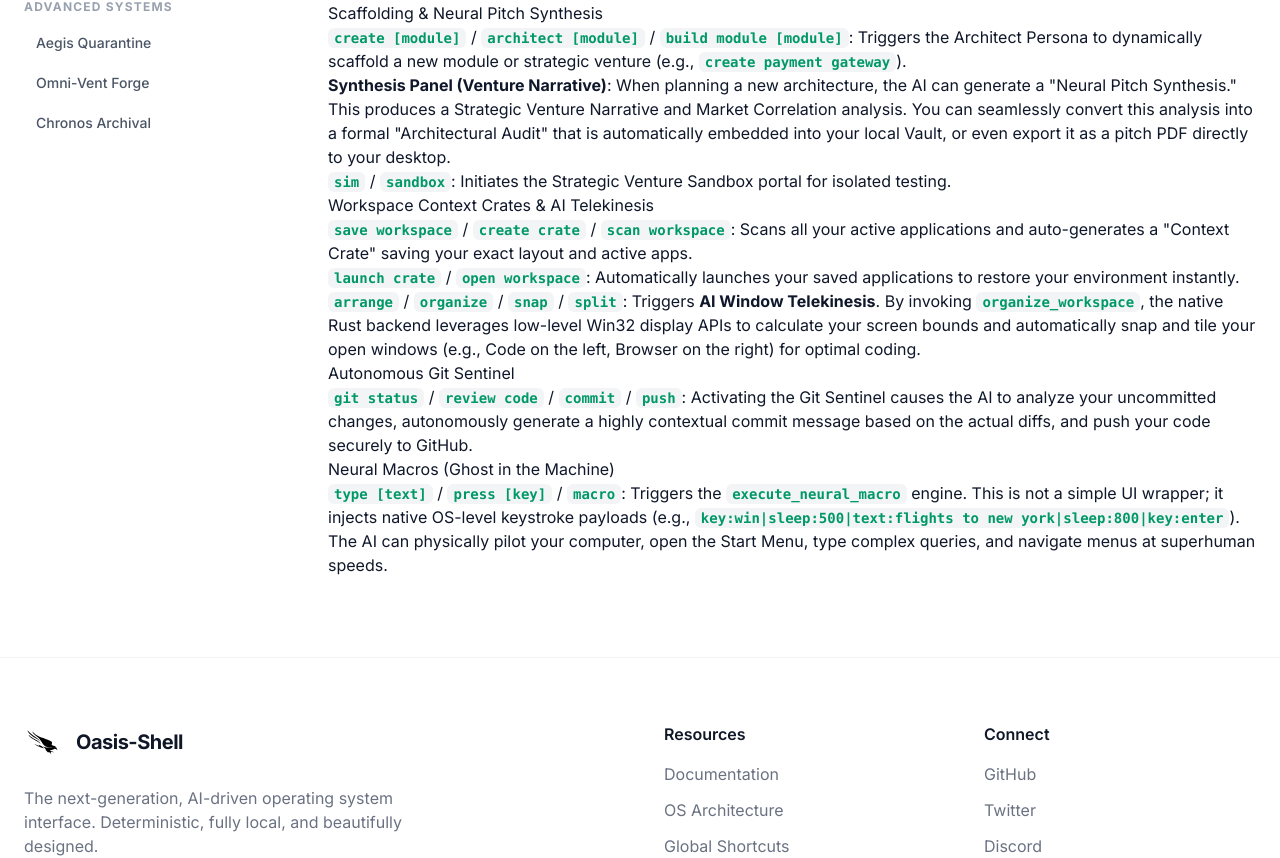
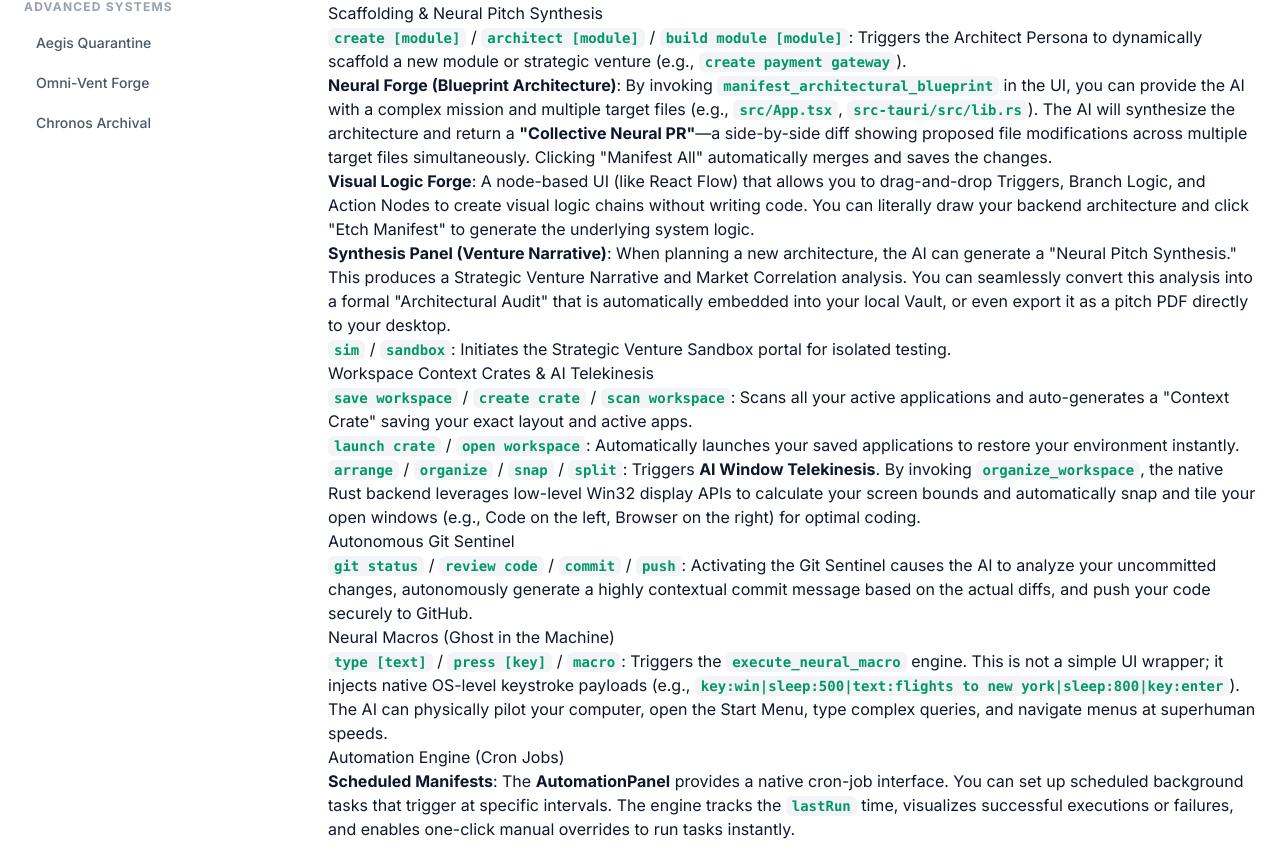
Before and after one commit to jibin7jose/Oasis-Shell-w, a Next.js app: page /docs/omni-forge in a window 1280 px wide. Shown: the part 645-1503 px from the top of the page. Built offline with nearby package versions, Linux system fonts and the light colour scheme.

Commit message:
docs: map final Omni-Forge features (Blueprint, Visual Flow, Automation)
- Documented BlueprintPanel.tsx (Multi-file Collective Neural PRs)

- Documented VisualForge.tsx (React Flow style visual logic node builder)

- Documented AutomationPanel.tsx (Native Cron Jobs & Scheduling)

```diff
--- a/src/app/docs/omni-forge/page.mdx
+++ b/src/app/docs/omni-forge/page.mdx
@@ -14,6 +14,8 @@ When you issue a command like *"Create a new React project for a dashboard"*, th
 
 #### Scaffolding & Neural Pitch Synthesis
 - **`create [module]`** / **`architect [module]`** / **`build module [module]`**: Triggers the Architect Persona to dynamically scaffold a new module or strategic venture (e.g., `create payment gateway`).
+- **Neural Forge (Blueprint Architecture)**: By invoking `manifest_architectural_blueprint` in the UI, you can provide the AI with a complex mission and multiple target files (e.g., `src/App.tsx`, `src-tauri/src/lib.rs`). The AI will synthesize the architecture and return a **"Collective Neural PR"**—a side-by-side diff showing proposed file modifications across multiple target files simultaneously. Clicking "Manifest All" automatically merges and saves the changes.
+- **Visual Logic Forge**: A node-based UI (like React Flow) that allows you to drag-and-drop Triggers, Branch Logic, and Action Nodes to create visual logic chains without writing code. You can literally draw your backend architecture and click "Etch Manifest" to generate the underlying system logic.
 - **Synthesis Panel (Venture Narrative)**: When planning a new architecture, the AI can generate a "Neural Pitch Synthesis." This produces a Strategic Venture Narrative and Market Correlation analysis. You can seamlessly convert this analysis into a formal "Architectural Audit" that is automatically embedded into your local Vault, or even export it as a pitch PDF directly to your desktop.
 - **`sim`** / **`sandbox`**: Initiates the Strategic Venture Sandbox portal for isolated testing.
 
@@ -27,3 +29,6 @@ When you issue a command like *"Create a new React project for a dashboard"*, th
 
 #### Neural Macros (Ghost in the Machine)
 - **`type [text]`** / **`press [key]`** / **`macro`**: Triggers the `execute_neural_macro` engine. This is not a simple UI wrapper; it injects native OS-level keystroke payloads (e.g., `key:win|sleep:500|text:flights to new york|sleep:800|key:enter`). The AI can physically pilot your computer, open the Start Menu, type complex queries, and navigate menus at superhuman speeds.
+
+#### Automation Engine (Cron Jobs)
+- **Scheduled Manifests**: The **AutomationPanel** provides a native cron-job interface. You can set up scheduled background tasks that trigger at specific intervals. The engine tracks the `lastRun` time, visualizes successful executions or failures, and enables one-click manual overrides to run tasks instantly.
```
